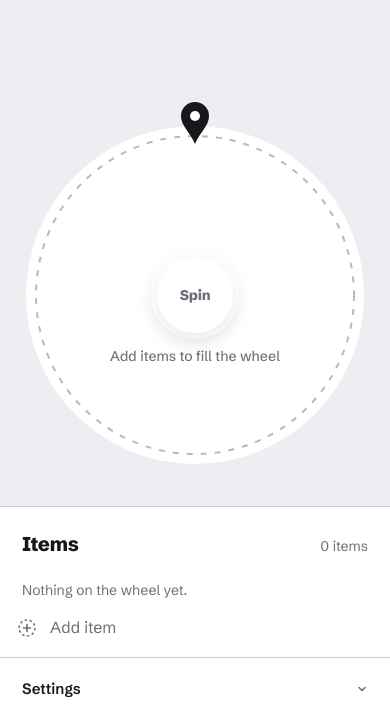
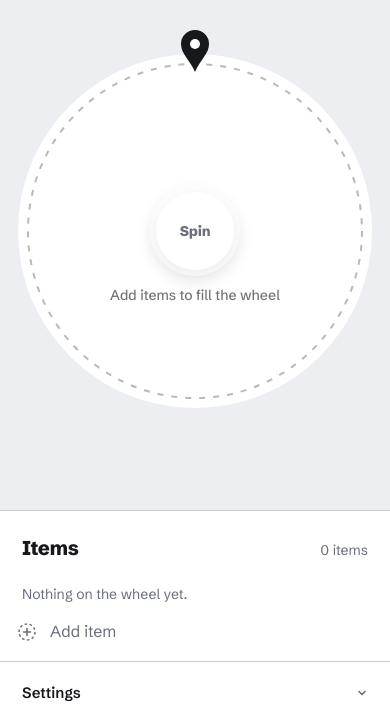
Before and after one commit to theesue/thewheelspinner, a website: page index.html in a window 390 px wide. Shown: the top 723 px of the page. Drawn offline with Linux system fonts and the light colour scheme.

Commit message:
Fix overflow for mobile devices and announcement banner

```diff
--- a/styles.css
+++ b/styles.css
@@ -41,7 +41,9 @@
 }
 
 @layer base {
-  html { block-size: 100%; -webkit-text-size-adjust: 100%; }
+  /* The body is a size container, which stops its background from filling the
+     whole viewport, so the page color goes on <html> too */
+  html { block-size: 100%; -webkit-text-size-adjust: 100%; background: var(--page); }
   body {
     min-block-size: 100dvh;
     padding-block: env(safe-area-inset-top, 0) env(safe-area-inset-bottom, 0);
@@ -68,7 +70,8 @@
     min-block-size: 100dvh;
 
     @container app (inline-size < 860px) {
-      grid-template-columns: 1fr;
+      /* minmax(0, …) so content can never make the column wider than the screen */
+      grid-template-columns: minmax(0, 1fr);
       min-block-size: 0;
     }
   }
@@ -78,6 +81,9 @@
     display: grid;
     place-items: center;
     padding: 124px 24px 40px;
+    /* The rotated canvas's (transparent) corners poke past the edges; don't let
+       them widen the page. `clip` doesn't create a scroll container. */
+    overflow: clip;
   }
 
   .side {
@@ -234,6 +240,29 @@
   }
 
   @keyframes drain { from { scale: 1 1; } to { scale: 0 1; } }
+
+  /* Phones: the result sits under the wheel instead of crowding the pointer,
+     close to where your thumb is for Done / Remove */
+  @container app (inline-size < 860px) {
+    .stage { padding: 52px 16px 100px; }
+
+    /* Pinned to both sides and centered with auto margins, so a long name can
+       use the full width instead of half of it */
+    .result {
+      inset: auto 12px 28px;
+      inline-size: fit-content;
+      max-inline-size: calc(100% - 24px);
+      margin-inline: auto;
+      translate: 0 0;
+      gap: 10px;
+      padding: 8px 8px 8px 14px;
+
+      button { padding: 7px 10px; }
+
+      @starting-style { opacity: 0; translate: 0 16px; }
+      &[hidden] { translate: 0 16px; }
+    }
+  }
 
   /* Sidebar */
   .side-head {
```
